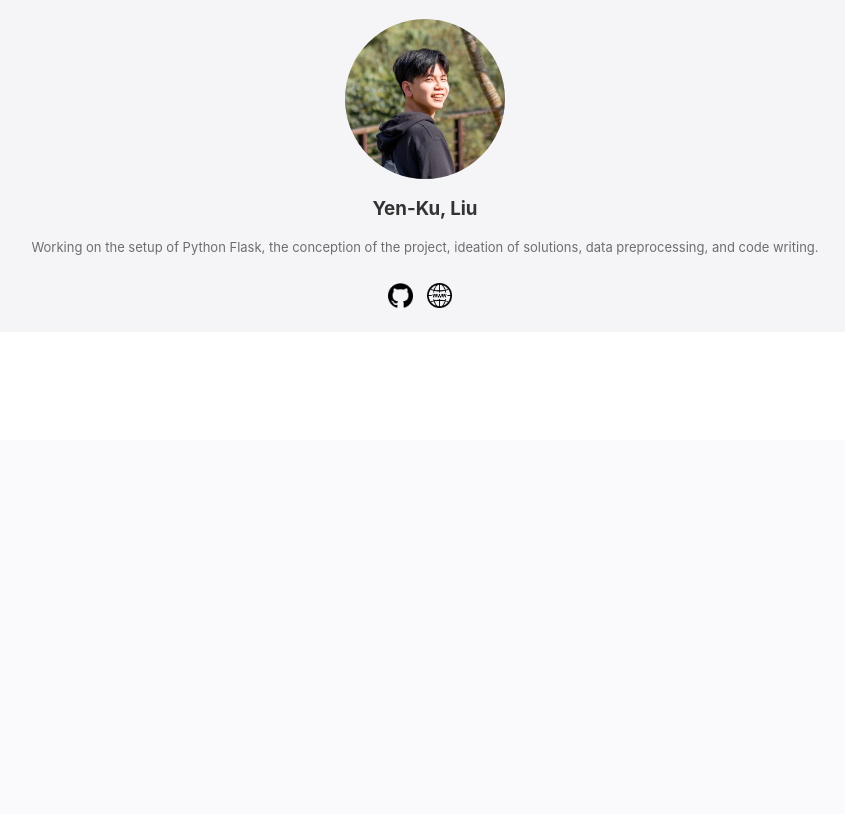
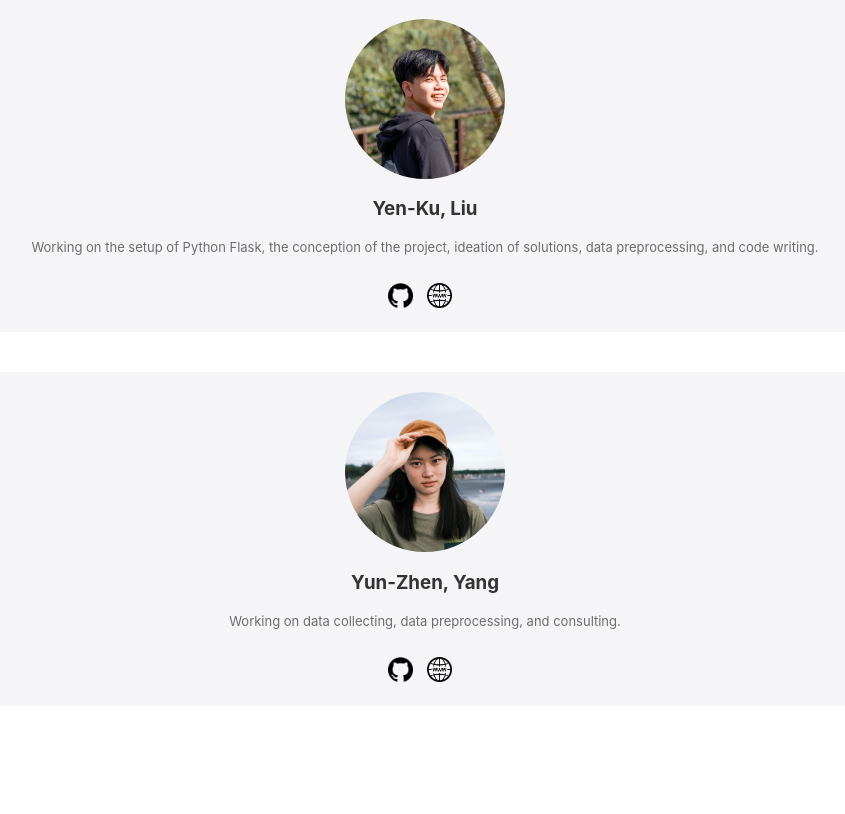
Before and after one commit to knyliu/ProperTranslation, a Flask app: page /about in a window 1280 px wide. Shown: the part 891-1705 px from the top of the page, without its empty margins (215-1060 px from the left). Before the commit the page ends 1199 px from the top, so only its background shows below. Run offline with Flask 3, Linux system fonts and the light colour scheme.

Commit message:
Add files via upload

```diff
--- a/templates/about.html
+++ b/templates/about.html
@@ -96,6 +96,7 @@
         <br>
         <br>
 
+
         <div class="base_container_about">
             <div class="text-container">
                 <h3>Trusted Basic Translation Sources</h3>
@@ -136,6 +137,30 @@
                 </a>
 
                 <a href="https://knyliu.github.io/myweb/index.html" target="_blank" class="icon-link">
+                    <img src="{{ url_for('static', filename='web.png') }}" class="logo" width="25" height="25">
+                </a>
+                <style>
+                    .icon-link {
+                        margin-right: 10px; /* 或者你想要的任何間隙大小 */
+                    }
+                </style>
+            </div>
+        </div>
+        <br>
+        <br>
+        <div class="base_container">
+            <div class="text-container">
+                <div id="self_picture">
+                    <img src="{{ url_for('static', filename='yzyang.jpg') }}">
+                </div>
+                <h3>Yun-Zhen, Yang</h3>
+                <p>Working on data collecting, data preprocessing, and consulting.</p>
+                <br>
+                <a href="https://github.com/41171119H" target="_blank" class="icon-link">
+                    <img src="{{ url_for('static', filename='github.png') }}" class="logo" width="25" height="25">
+                </a>
+
+                <a href="https://41171119h.github.io/my_web/" target="_blank" class="icon-link">
                     <img src="{{ url_for('static', filename='web.png') }}" class="logo" width="25" height="25">
                 </a>
                 <style>
```
Also changed, not shown: static/background.png (added), static/yzyang.jpg (added).
